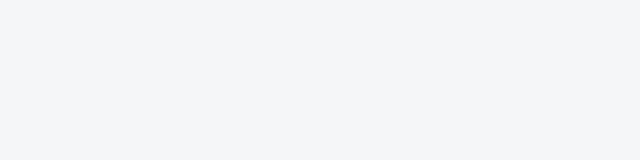
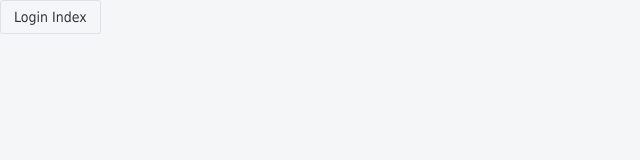
Before and after one commit to imTik/vite-demo, a Vue app: page /login/ in a window 1280 px wide. Before the commit this address had no page. Shown: the top 160 px of the page, without its empty margins (0-640 px from the left). Built offline with nearby package versions, Linux system fonts and the light colour scheme.

Commit message:
优化vite框架，增加全局路由守卫，增加naive-ui

```diff
--- a/index.html
+++ b/index.html
@@ -4,7 +4,7 @@
     <meta charset="UTF-8" />
     <link rel="icon" href="/favicon.ico" />
     <meta name="viewport" content="width=device-width, initial-scale=1.0" />
-    <title>Vite App</title>
+    <title>ExcelSplit Front</title>
   </head>
   <body>
     <div id="app"></div>
--- a/package.json
+++ b/package.json
@@ -1,5 +1,5 @@
 {
-  "name": "vite-demo",
+  "name": "excelsplit-front",
   "version": "1.0.0",
   "scripts": {
     "dev": "vite",
@@ -18,6 +18,8 @@
     "@vitejs/plugin-vue": "^1.3.0",
     "@vue/compiler-sfc": "^3.0.5",
     "less": "^4.1.1",
+    "less-loader": "^10.2.0",
+    "naive-ui": "^2.24.5",
     "vite": "^2.4.4"
   }
 }
--- a/src/main.js
+++ b/src/main.js
@@ -1,6 +1,7 @@
-import { createApp } from 'vue';
+import { createApp, onMounted } from 'vue';
 import App from './App.vue';
 import router from './router/index';
+import './router/premission';
 import store from './store/index';
 
 const app = createApp(App);
--- a/src/router/index.js
+++ b/src/router/index.js
@@ -3,21 +3,21 @@
 const routes = [
   {
     path: '/',
-    redirect: '/vite-demo/',
+    redirect: '/login/',
   },
   {
-    path: '/vite-demo/',
-    name: 'index',
+    path: '/login',
+    name: 'loginIndex',
     meta: {
-      title: 'vite-app-home',
+      title: '登录页',
     },
-    component: () => import('../views/index.vue'),
+    component: () => import('../views/Login/index.vue'),
   },
 ];
 
 const router = createRouter({
-  history: createWebHistory(),
+  history: createWebHistory(), // createWebHashHistory()
   routes,
-})
+});
 
 export default router;
--- /dev/null
+++ b/src/router/premission.js
@@ -0,0 +1,6 @@
+import router from './index';
+
+router.beforeEach((to, form, next) => {
+  document.title = to.meta.title;
+  next();
+});
--- /dev/null
+++ b/src/style/index.less
@@ -0,0 +1,83 @@
+// 系统规范 颜色
+@blue:      #006ec8;
+@red:       #D0021B;
+@yellow:    #ffb636;
+@green:     #33cc99;
+@white:     #fff;
+@gray:      #c8c9cc;
+@normal:    #333;
+@light:     #4A4A4A;
+@text:      #666;
+@secondary: #999;
+@tips:      #bebebe;
+@line:      #D2D2D2;
+@bg:        #f2f3f4;
+
+// 系统规范 字体大小
+@xs: 12px;
+@s:  14px;
+@m:  16px;
+@l:  18px;
+@xl: 20px;
+
+// 系统规范 文字
+//  textarea & input placeholder字体颜色
+textarea::-webkit-input-placeholder,
+input::-webkit-input-placeholder {
+  color: @tips;
+}
+textarea::-moz-placeholder,
+input::-moz-placeholder {
+  color: @tips;
+}
+textarea:-moz-placeholder,
+input:-moz-placeholder {
+  color: @tips;
+}
+textarea:-ms-input-placeholder,
+input:-ms-input-placeholder {
+  color: @tips;
+}
+
+// 页面样式
+.home {
+  position: relative;
+  min-height: 100%;
+  // background: @white;
+  overflow: auto;
+}
+
+.full-height { height: 100%; }
+.half-width { width: 50%; }
+
+.border-spacing {
+  padding: .15rem;
+  box-sizing: border-box;
+}
+
+.img-auto {
+  img {
+    width: 100%;
+    height: 100%;
+  }
+}
+.img-force {
+  img {
+    max-width: 100%;
+    max-height: 100%;
+  }
+}
+
+.ellipsis {
+  overflow: hidden;
+  text-overflow: ellipsis;
+  white-space: nowrap;
+}
+
+.multiple-lines-ellipsis {
+  overflow: hidden;
+  text-overflow: ellipsis;
+  display: -webkit-box;
+  -webkit-line-clamp: 2;
+  -webkit-box-orient: vertical;
+}
--- /dev/null
+++ b/src/views/Login/index.vue
@@ -0,0 +1,25 @@
+<!--  -->
+<template>
+  <div class="home login">
+    <n-button>Login Index</n-button>
+  </div>
+</template>
+
+<script>
+import { defineComponent } from 'vue';
+import { NButton } from 'naive-ui';
+
+export default defineComponent({
+  components: {
+    NButton
+  }
+})
+
+</script>
+
+<style lang='less' scoped>
+@import '../../style/index.less';
+.login {
+  box-sizing: border-box;
+}
+</style>
--- a/src/views/index.vue
+++ /dev/null
@@ -1,18 +0,0 @@
-<!--  -->
-<template>
-  <div class="home">
-    <img src="../assets/logo.png" alt="" />
-    <h1>Vite Demo</h1>
-  </div>
-</template>
-
-<script setup>
-import { ref, isRef, toRefs, computed, reactive, readonly, watchEffect, watch, onMounted, onUnmounted } from 'vue';
-
-</script>
-
-<style lang="less" scoped>
-.home {
-  text-align: center;
-}
-</style>
--- a/vite.config.js
+++ b/vite.config.js
@@ -1,10 +1,11 @@
 import { defineConfig } from 'vite';
 import vue from '@vitejs/plugin-vue';
 import legacy from '@vitejs/plugin-legacy'; // 为传统浏览器提供支持
+const Timestamp = new Date().getTime();
 
 // https://vitejs.dev/config/
 export default defineConfig({
-  base: 'vite-demo',
+  // base: 'excelsplit-front',
   envDir: './env',
   server: {
     port: '3001',
```
Also changed, not shown: 2 other files (tests, documents, lock files or other folders).
